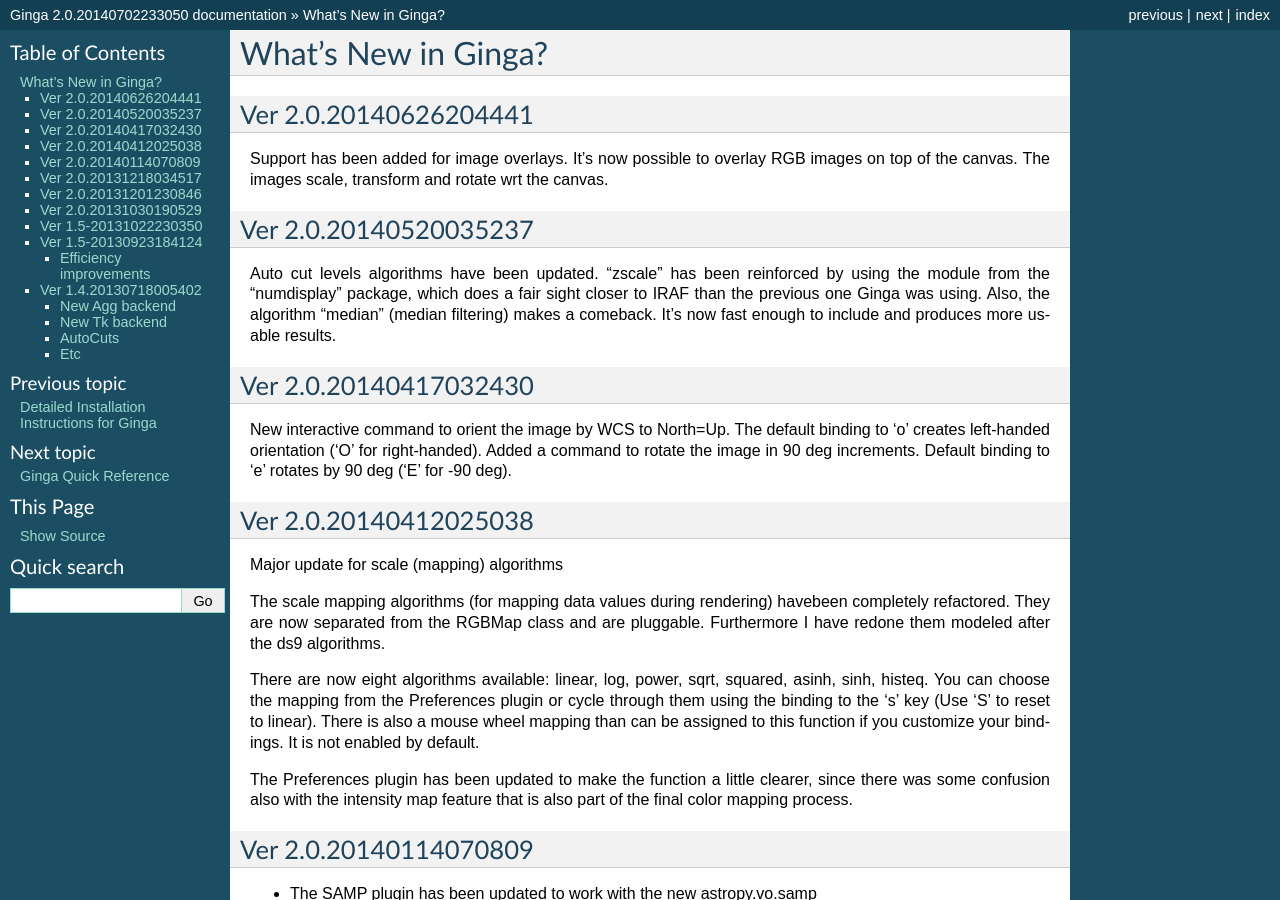
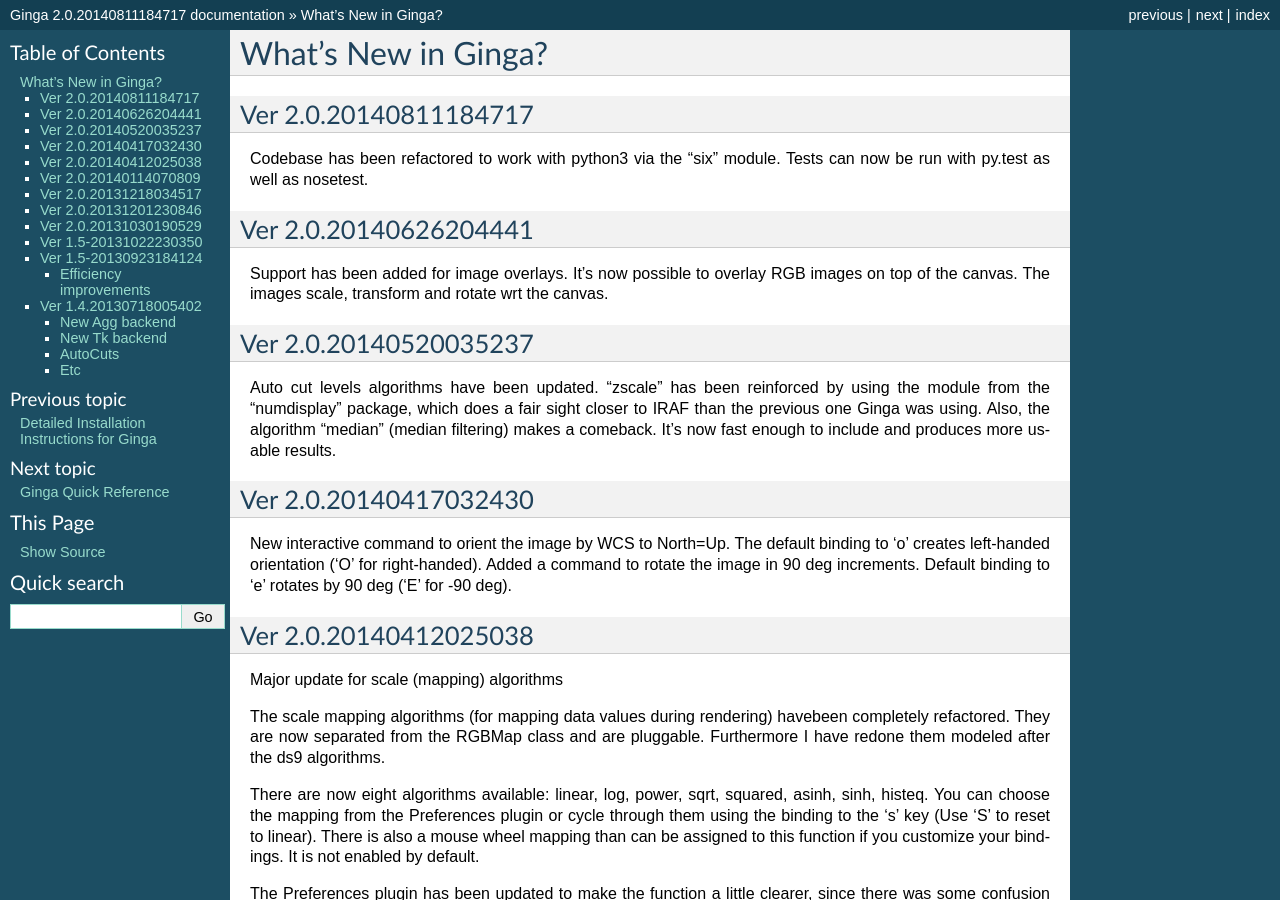
Before and after one commit to ejeschke/ginga, a Sphinx documentation site: the page built from doc/WhatsNew.rst, in a window 1280 px wide and 900 px high. Built offline with Sphinx 7.4.7, drawn with Linux system fonts in a browser that asks for light colours; some of the changed text lies outside the part shown.

Commit message:
Updated travis config and bumped release.

```diff
--- a/doc/WhatsNew.rst
+++ b/doc/WhatsNew.rst
@@ -1,6 +1,12 @@
 ++++++++++++++++++++
 What's New in Ginga?
 ++++++++++++++++++++
+
+Ver 2.0.20140811184717
+======================
+Codebase has been refactored to work with python3 via the "six" module.
+Tests can now be run with py.test as well as nosetest.
+
 
 Ver 2.0.20140626204441
 ======================
--- a/ginga/version.py
+++ b/ginga/version.py
@@ -1,6 +1,6 @@
 # this file was automatically generated
 major = 2
 minor = 0
-release = 20140702233050
+release = 20140811184717
 
 version = '%d.%d.%d' % (major, minor, release)
```
Also changed, not shown: .travis.yml.
